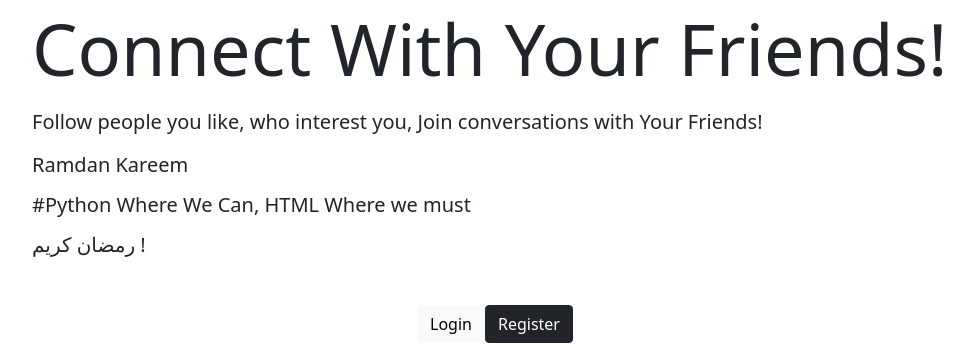
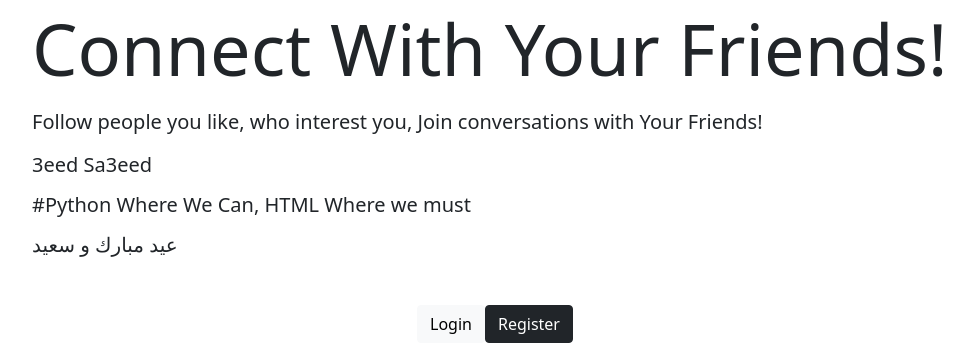
Before and after one commit to iAbdo2008/safecommunity, a Django app: page / in a window 1280 px wide. Shown: the part 99-446 px from the top of the page, without its empty margins (145-1118 px from the left). Run offline with Django 3.2, Linux system fonts and the light colour scheme; some libraries are stand-ins or nearby versions.

Commit message:
Update index.html

```diff
--- a/landing/templates/Landing/index.html
+++ b/landing/templates/Landing/index.html
@@ -10,9 +10,9 @@
 			<a style="background-image: url(media/uploads/profile_pictures/Ramadan.png);"></a>
 			<h1 class="display-2">Connect With Your Friends!</h1>
 			<p class="mt-3 lead">Follow people you like, who interest you, Join conversations with Your Friends!</p>
-			<h2 class="mt-3 lead">Ramdan Kareem</h2>
+			<h2 class="mt-3 lead">3eed Sa3eed</h2>
 			<h2 class="mt-3 lead">#Python Where We Can, HTML Where we must</h2>
-			<h2 class="mt-3 lead">رمضان كريم !</h2>
+			<h2 class="mt-3 lead">عيد مبارك و سعيد</h2>
 			<div class="d-flex justify-content-center mt-5">
 				<a href="{% url 'post-list' %}" class="btn  btn-light mr-2">Login</a>
 				<a href="{% url 'post-list' %}" class="btn btn-dark">Register</a>
```
